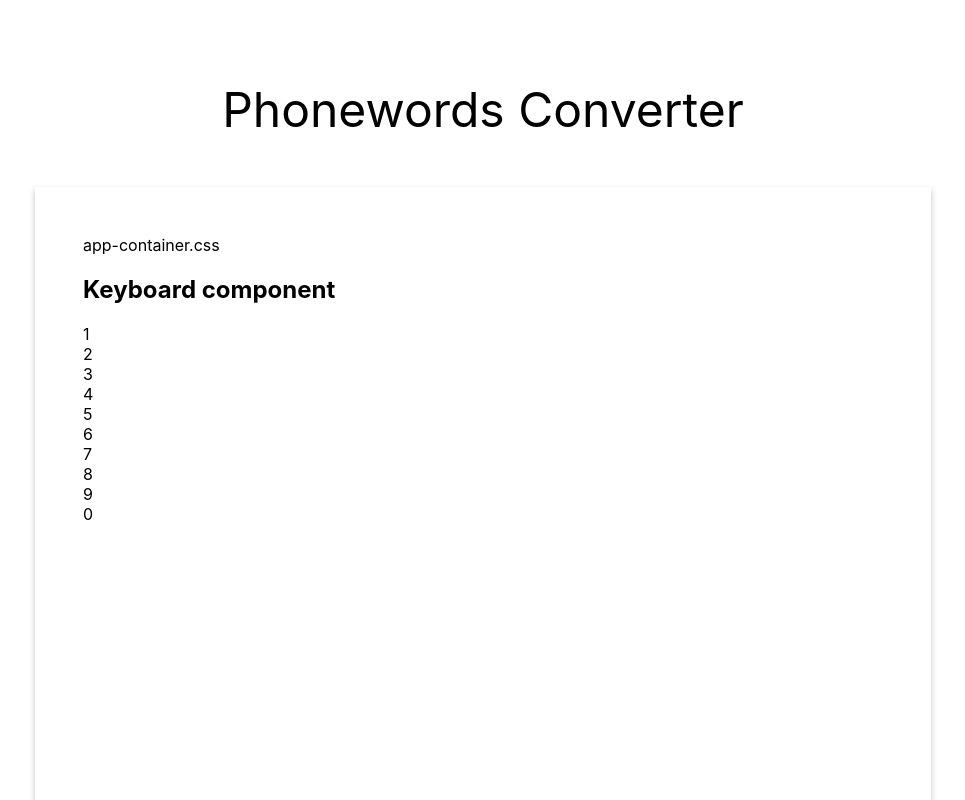
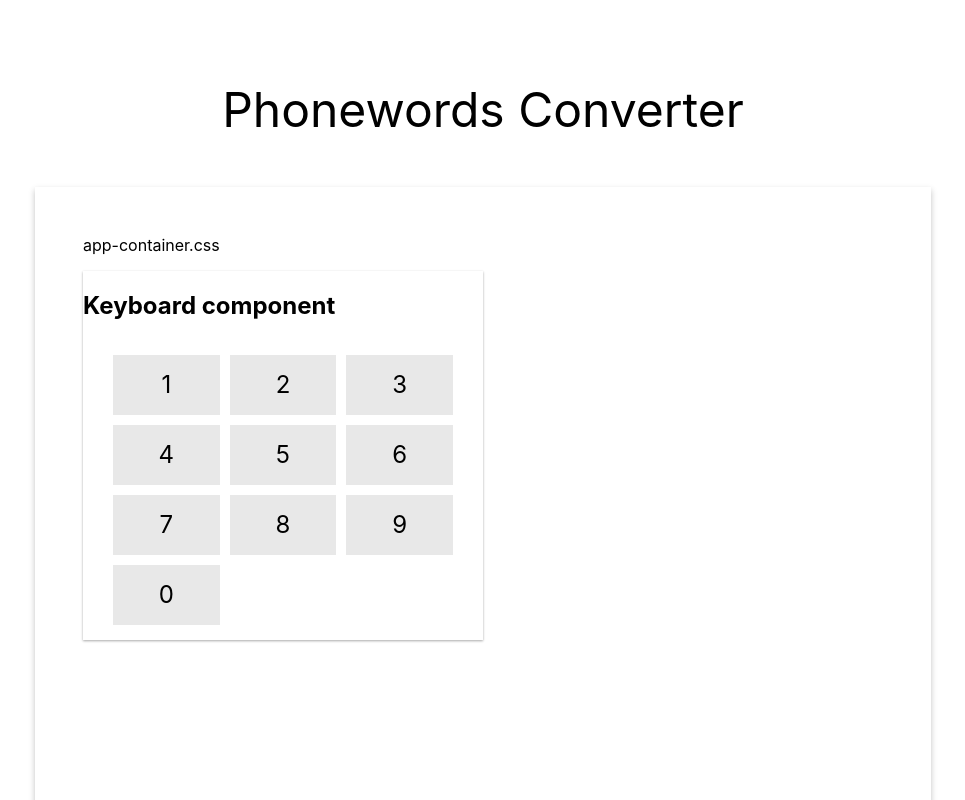
Before and after one commit to marishibata/phone-number-letter-converter, a React (Create React App) app in the folder client/: page / in a window 1280 px wide. Shown: the top 800 px of the page, without its empty margins (157-1122 px from the left). Built offline with nearby package versions, Linux system fonts and the light colour scheme.

Commit message:
feat: CSS for Keyboard component

```diff
--- a/client/src/components/Keyboard/Keyboard.css
+++ b/client/src/components/Keyboard/Keyboard.css
@@ -1,3 +1,28 @@
+.keyboard-container {
+  display: flex;
+  flex-direction: column;
+  width: 25rem;
+  height: auto;
+  margin-top: 1rem;
+  background-color: #fff;
+  box-shadow: 0 1px 3px rgba(0, 0, 0, 0.12), 0 1px 2px rgba(0, 0, 0, 0.24);
+}
+
+
+.keypad-container {
+  grid-template-columns: 1fr 1fr 1fr;
+  grid-template-rows: 1fr 1fr 1fr 1fr;
+  padding: 15px 30px;
+  display: grid;
+  gap: 10px;
+
+}
+
+.keypad-container .row-4 {
+  grid-column-start: 2;
+}
+
+
 .key-number {
   display: flex;
   justify-content: center;
--- a/client/src/components/Keyboard/Keyboard.tsx
+++ b/client/src/components/Keyboard/Keyboard.tsx
@@ -1,3 +1,5 @@
+import '../Keyboard/Keyboard.css';
+
 import {
   useState,
   Dispatch,
@@ -18,8 +20,9 @@ const Keyboard: FC<{ onClick?: React.MouseEventHandler<HTMLElement> }> = ({ onCl
   const [active, setIsActive] = useState(false);
 
   return (
-    <div>
+    <div className="keyboard-container">
       <h2>Keyboard component</h2>
+      <div className="keypad-container">
         <div className="key-number" onClick={onClick}>1</div>
         <div className="key-number" onClick={onClick}>2</div>
         <div className="key-number" onClick={onClick}>3</div>
@@ -30,7 +33,9 @@ const Keyboard: FC<{ onClick?: React.MouseEventHandler<HTMLElement> }> = ({ onCl
         <div className="key-number" onClick={onClick}>8</div>
         <div className="key-number" onClick={onClick}>9</div>
         <div className="key-number" onClick={onClick}>0</div>
-    </div >
+      </div>
+    </div>
+
   )
 }
 
```
Also changed, not shown: client/src/types.ts (line endings or trailing spaces). Lines whose indentation alone changed are shown as unchanged.
